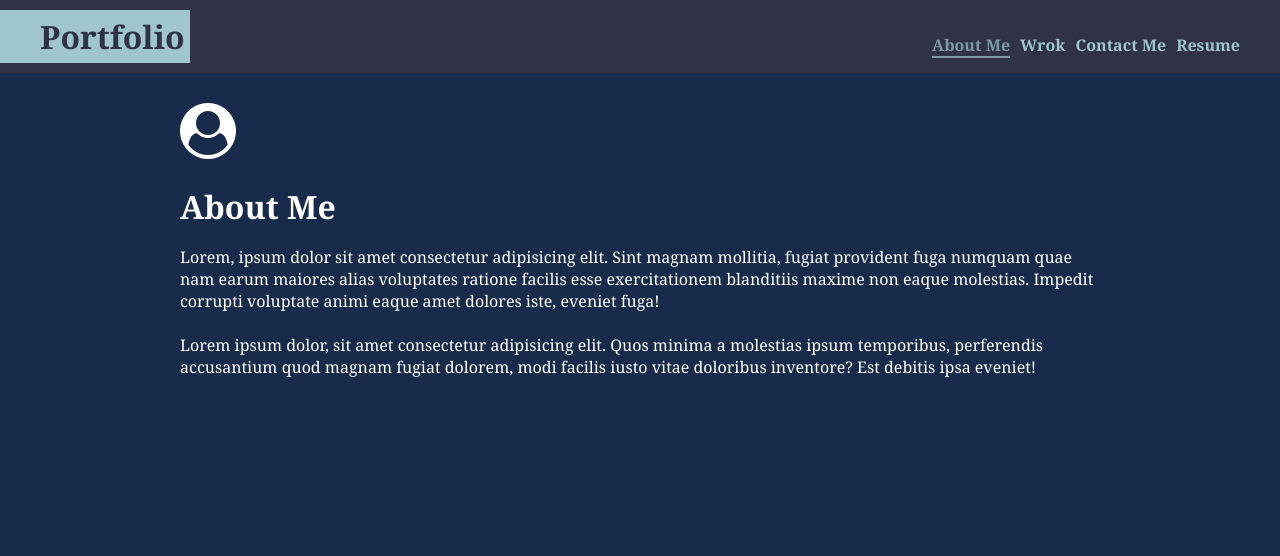
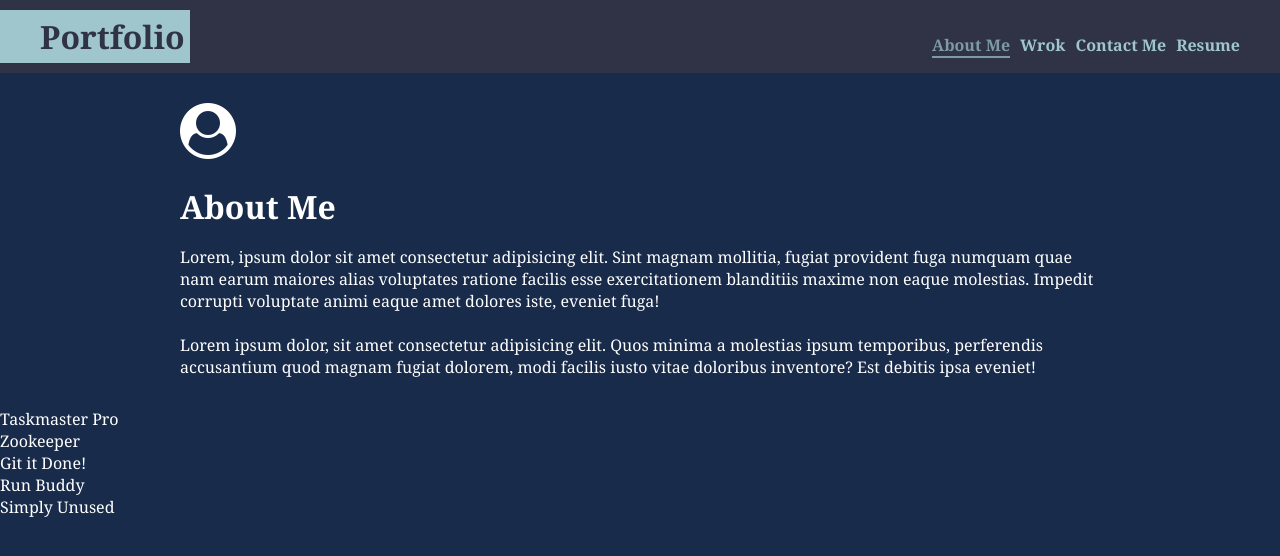
Before and after one commit to a-taghva/react-portfolio, a React (Create React App) app: page / in a window 1280 px wide. Shown: the top 556 px of the page. Built offline with nearby package versions, Linux system fonts and the light colour scheme.

Commit message:
project initial state

```diff
--- a/src/App.js
+++ b/src/App.js
@@ -1,6 +1,7 @@
 import React from 'react';
-import Nav from './components/Nav'
-import About from './components/About'
+import Nav from './components/Nav';
+import About from './components/About';
+import Projects from './components/Projects';
 import './App.css';
 
 function App() {
@@ -8,6 +9,7 @@ function App() {
     <>
       <Nav />
       <About />
+      <Projects />
     </>
   );
 }
--- /dev/null
+++ b/src/components/Projects/index.js
@@ -0,0 +1,41 @@
+import React, { useState } from 'react';
+
+function Projects() {
+  const [ projects ] = useState([
+    {
+      title: 'Taskmaster Pro',
+      src: '',
+      description: 'Javascript/jQuery'
+    },
+    {
+      title: 'Zookeeper',
+      src: '',
+      description: 'Node/Express/Heroku'
+    },
+    {
+      title: 'Git it Done!',
+      src: '',
+      description: 'JavaScript/CSS'
+    },
+    {
+      title: 'Run Buddy',
+      src: 'HTML/CSS',
+      description: ''
+    },
+    {
+      title: 'Simply Unused',
+      src: '',
+      description: 'Node/JavaScript/MySQL'
+    },
+  ]);
+
+  return(
+    <div>
+      {projects.map(project => (
+        <div key={project.title}>{project.title}</div>
+      ))}
+    </div>
+  )
+}
+
+export default Projects;
```
